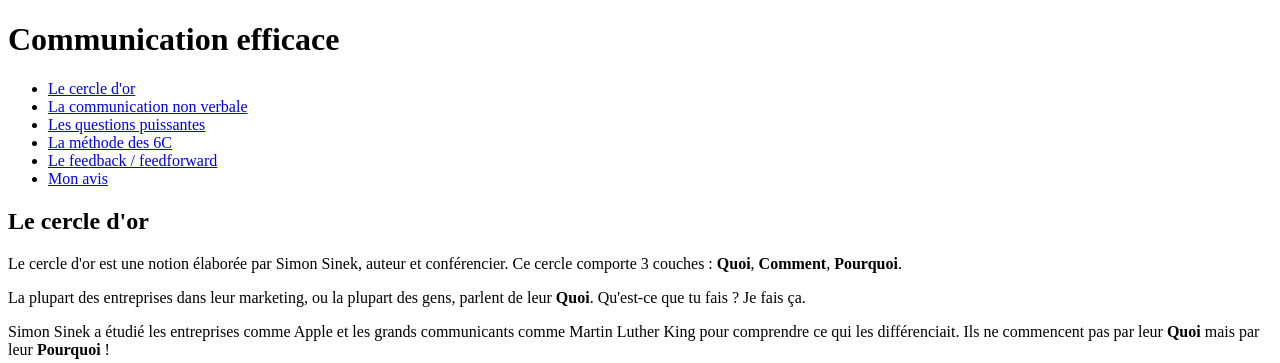
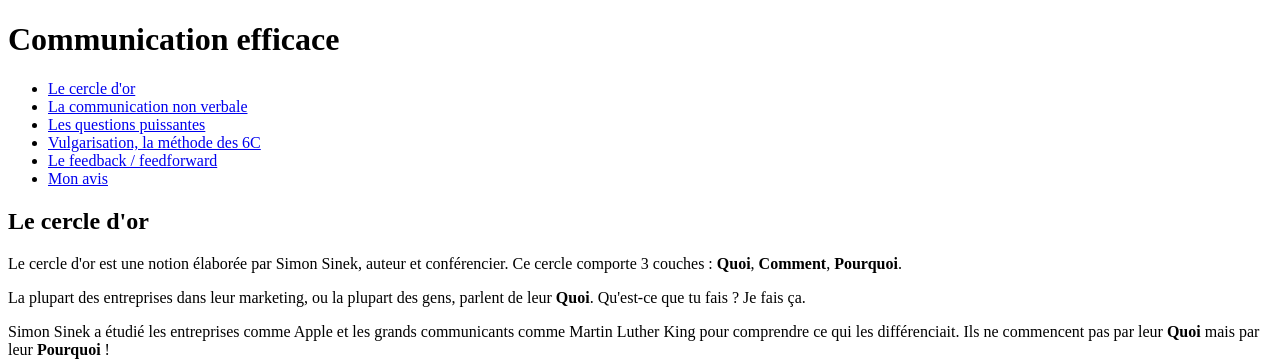
Before and after one commit to Lodipuce/Mon-Site-Portfolio, a PHP site: page /comm_efficace.php in a window 1280 px wide. Shown: the part 44-407 px from the top of the page. Run offline with PHP 8.4, Linux system fonts and the light colour scheme.

Commit message:
modif sur 1 titre

```diff
--- a/comm_efficace.php
+++ b/comm_efficace.php
@@ -16,7 +16,7 @@
             <li><a href="#cercle">Le cercle d'or</a></li>
             <li><a href="#corporel">La communication non verbale</a></li>
             <li><a href="#questions">Les questions puissantes</a></li>
-            <li><a href="#methode">La méthode des 6C</a></li>
+            <li><a href="#methode">Vulgarisation, la méthode des 6C</a></li>
             <li><a href="#feedback">Le feedback / feedforward</a></li>
             <li><a href="#monAvis">Mon avis</a></li>
         </ul>
@@ -76,7 +76,7 @@
         </section>
 
         <section id="methode">
-            <h2>La méthode des 6C</h2>
+            <h2>Vulgarisation, la méthode des 6C</h2>
             <p>Quand on veut aborder une notion complexe devant des personnes qui n'y connaissent absolument rien, on parle de <strong>vulgarisation</strong>. On en parle le plus souvent dans le domaine scientifique. Mais cela peut s'appliquer à n'importe quoi : si je n'y connais rien en comptabilité, quelqu'un devra vulgariser la chose pour que je commence à appréhender le domaine.</p>
             <figure>
                 <img src="./img/methode6C.jpg" alt="Définition des 6C"/>
```
